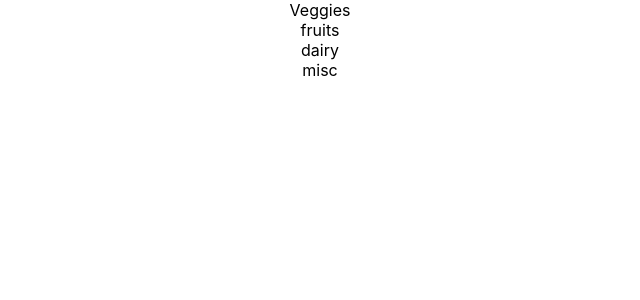
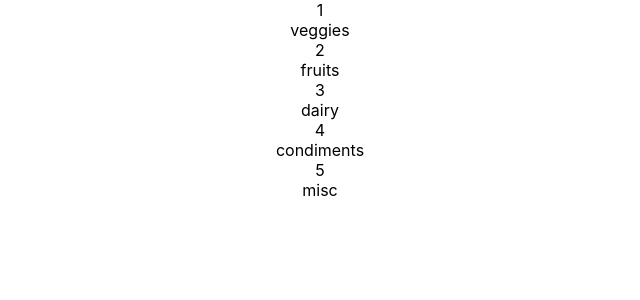
Before and after one commit to revanthkumaar/first-react-app-indegene, a React (Create React App) app: page / in a window 1280 px wide. Shown: the top 300 px of the page, without its empty margins (320-960 px from the left). Built offline with nearby package versions, Linux system fonts and the light colour scheme.

Commit message:
aasdasd
sadasd

```diff
--- a/package.json
+++ b/package.json
@@ -6,6 +6,7 @@
     "@testing-library/jest-dom": "^5.14.1",
     "@testing-library/react": "^11.2.7",
     "@testing-library/user-event": "^12.8.3",
+    "node-sass": "^6.0.1",
     "react": "^17.0.2",
     "react-dom": "^17.0.2",
     "react-scripts": "4.0.3",
--- a/src/components/directory/directory.component.js
+++ /dev/null
@@ -1,14 +0,0 @@
-import React from 'react';
-import './directory.component.css'
-
-const Directory = () => {
-    return (
-      <div className="directory">
-        <div>Veggies</div>
-        <div>fruits</div>
-        <div>dairy</div>
-        <div>misc</div>
-      </div>
-    );
-}
-export default Directory;
--- /dev/null
+++ b/src/components/directory/directory.component.jsx
@@ -0,0 +1,58 @@
+import React from "react";
+import "./directory.component.scss";
+
+class Directory extends React.Component {
+  constructor() {
+    super(); //it is used to call the constructor of the parent class
+
+    this.state = {
+      sections: [
+        {
+          title: "veggies",
+          imageUrl: "https://i.ibb.co/cvpntL1/hats.png",
+          id: 1,
+          linkUrl: "hats",
+        },
+        {
+          title: "fruits",
+          imageUrl: "https://i.ibb.co/px2tCc3/jackets.png",
+          id: 2,
+          linkUrl: "",
+        },
+        {
+          title: "dairy",
+          imageUrl: "https://i.ibb.co/0jqHpnp/sneakers.png",
+          id: 3,
+          linkUrl: "",
+        },
+        {
+          title: "condiments",
+          imageUrl: "https://i.ibb.co/GCCdy8t/womens.png",
+          size: "large",
+          id: 4,
+          linkUrl: "",
+        },
+        {
+          title: "misc",
+          imageUrl: "https://i.ibb.co/R70vBrQ/men.png",
+          size: "large",
+          id: 5,
+          linkUrl: "",
+        },
+      ],
+    };
+  }
+  render() {
+    return (
+      <div className="directory">
+        { this.state.sections.map(({id, title}) => (
+          <>
+          <div>{id}</div>
+          <div>{title}</div>
+          </>
+        ))}
+      </div>
+    );
+  }
+}
+export default Directory;
--- a/src/pages/home-page/home-page.component.js
+++ b/src/pages/home-page/home-page.component.js
@@ -1,6 +1,6 @@
 import React from 'react';
 import './home-page.component.css'
-import Directory from "../../components/directory/directory.component";
+import Directory from "../../components/directory/directory.component.jsx";
 
 const HomePage = () => {
     return (
```
Also changed, not shown: src/components/directory/directory.component.css (deleted), src/components/directory/directory.component.scss (added), 1 other file (tests, documents, lock files or other folders).
